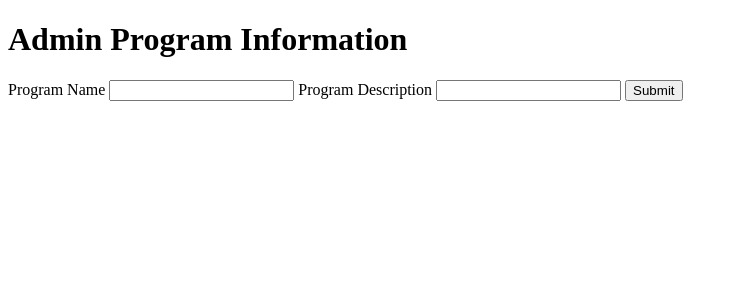
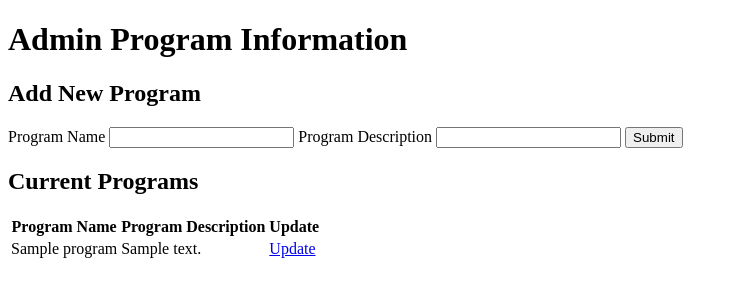
Before and after one commit to truett129/CSCE310Project, a PHP site: page /admin/a_program_info.php in a window 1280 px wide. Shown: the top 300 px of the page, without its empty margins (0-738 px from the left). Run offline with PHP 8.4, Linux system fonts and the light colour scheme; tables that the repository leaves empty hold one stand-in row (values such as "Sample post").

Commit message:
added program table

```diff
--- a/admin/a_program_info.php
+++ b/admin/a_program_info.php
@@ -9,6 +9,7 @@
 <body>
     <h1>Admin Program Information</h1>
 
+    <h2>Add New Program</h3>
     <form action="../connect.php" method="POST">
         <label for="name">Program Name</label>
         <input type="text" name="name" id="name" required>
@@ -19,5 +20,24 @@
         <input type="submit" name='submit' value="Submit">
     </form>
 
+    <h2>Current Programs</h2>
+    <table>
+        <tr>
+            <th>Program Name</th>
+            <th>Program Description</th>
+            <th>Update</th>
+        </tr>
+        <?php
+            $conn = mysqli_connect('localhost', 'root', '', 'csce310db') or die('Connection failed: ' . mysqli_connect_error());
+            $sql = "SELECT * FROM `programs`";
+            $result = mysqli_query($conn, $sql);
+            if(mysqli_num_rows($result) > 0){
+                while($row = mysqli_fetch_assoc($result)){
+                    echo "<tr><td>" . $row['Name'] . "</td><td>" . $row['Description'] . "</td><td><a href='update_program.php?name=" . $row['Name'] . "'>Update</a></td></tr>";
+                }
+            }
+        ?>
+    </table>
+
 </body>
 </html>
```
Also changed, not shown: admin/update_program.php (added, +12 -0 lines).
